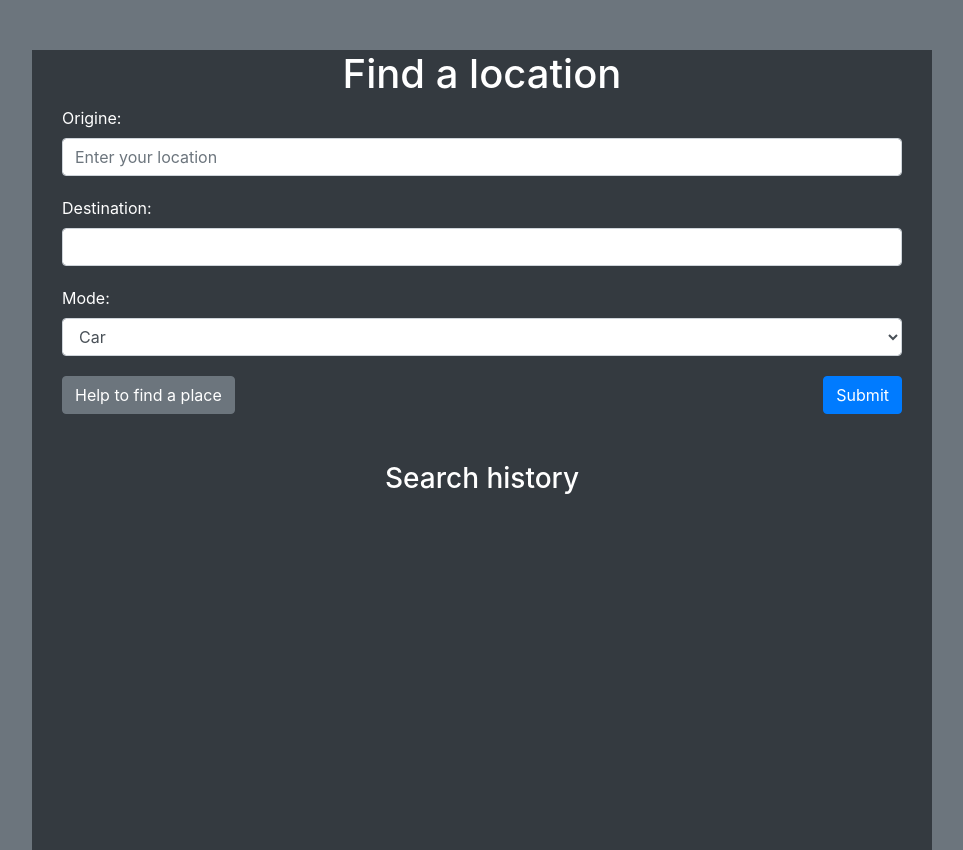
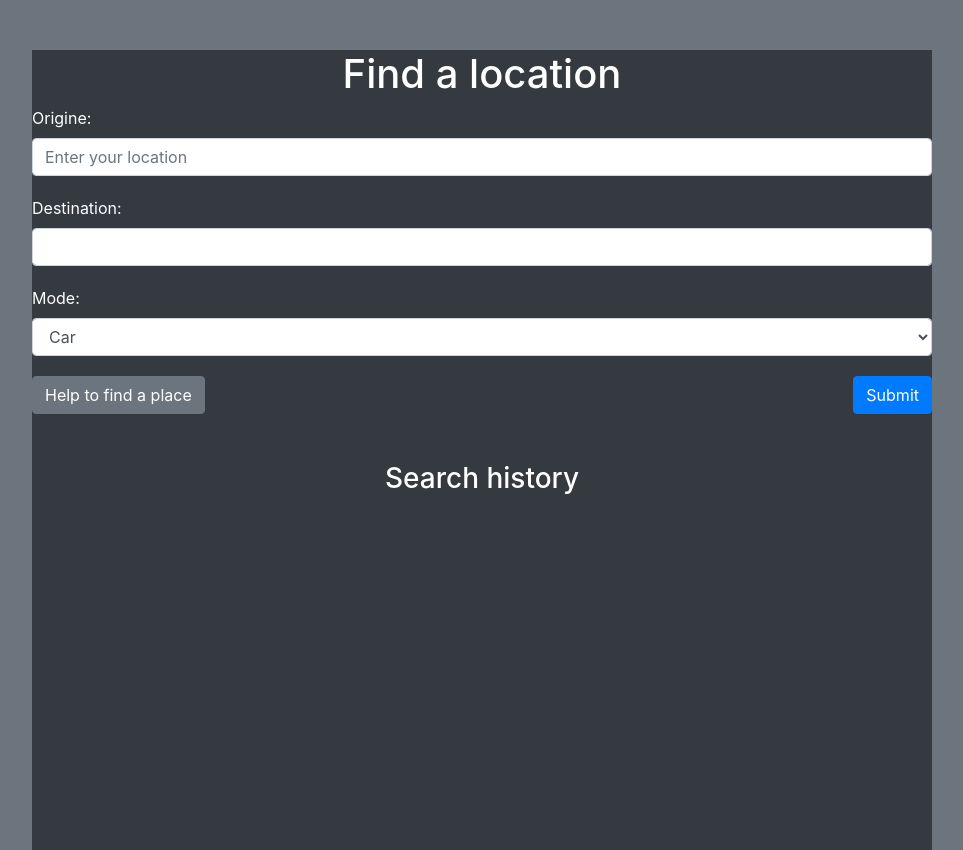
Before and after one commit to Nicolas-Bilj/TechPlus, a Flask app: page / in a window 1280 px wide. Shown: the whole page, without its empty margins (158-1121 px from the left). Run offline with Flask 3, Linux system fonts and the light colour scheme; data that the repository does not hold is empty; some libraries are stand-ins or nearby versions.

Commit message:
[FIX] container paddings

```diff
--- a/midterm/templates/index.html
+++ b/midterm/templates/index.html
@@ -10,6 +10,8 @@
         .container {
             max-width: 900px; /* Adjust the max-width to control the overall width */
             margin: 50px auto;
+            padding-left: 0px;
+            padding-right: 0px;
         }
 
         /* Adjust the spacing between form elements */
```
